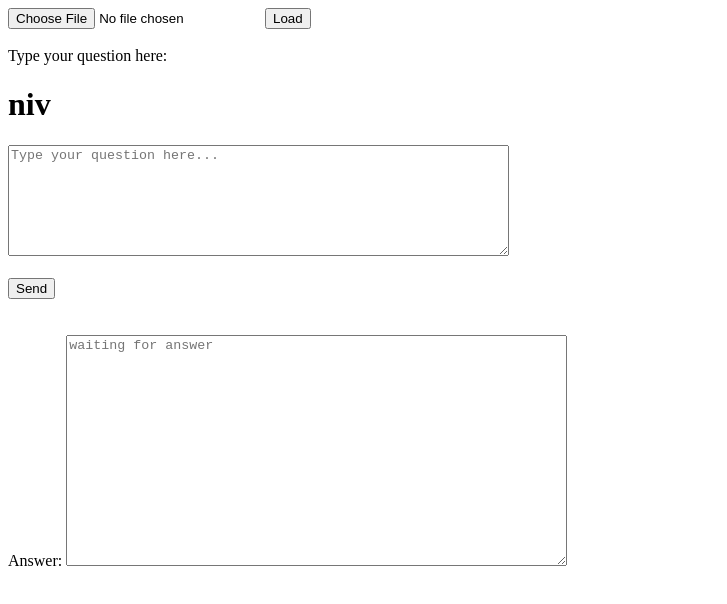
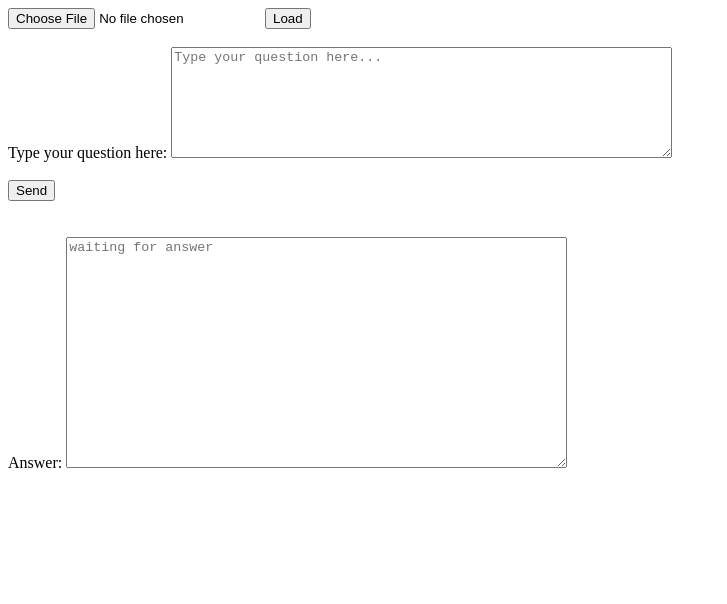
Before and after one commit to edmigo/chatDocs, a plain HTML site: page index.html in a window 1280 px wide. Shown: the whole page, without its empty margins (0-727 px from the left). Drawn offline with Linux system fonts and the light colour scheme.

Commit message:
Update index.html

```diff
--- a/index.html
+++ b/index.html
@@ -10,7 +10,6 @@
   <br>
   <br>
   <label for="TextBoxInsertQuestion">Type your question here:</label>
-  <h1>niv</h1>
   <textarea name="promt" id="TextBoxInsertQuestion" rows="7" cols="60" placeholder="Type your question here..."></textarea>
   <br>
   <br>
```
